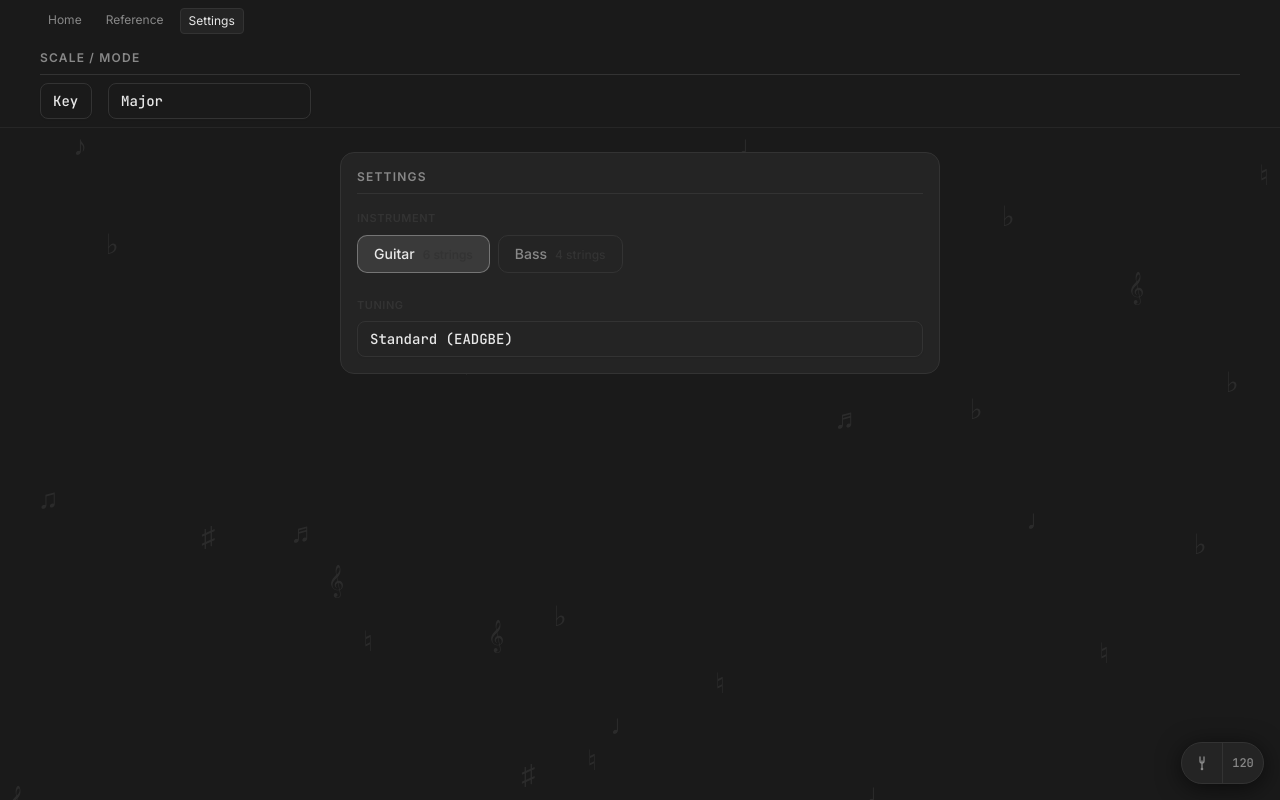
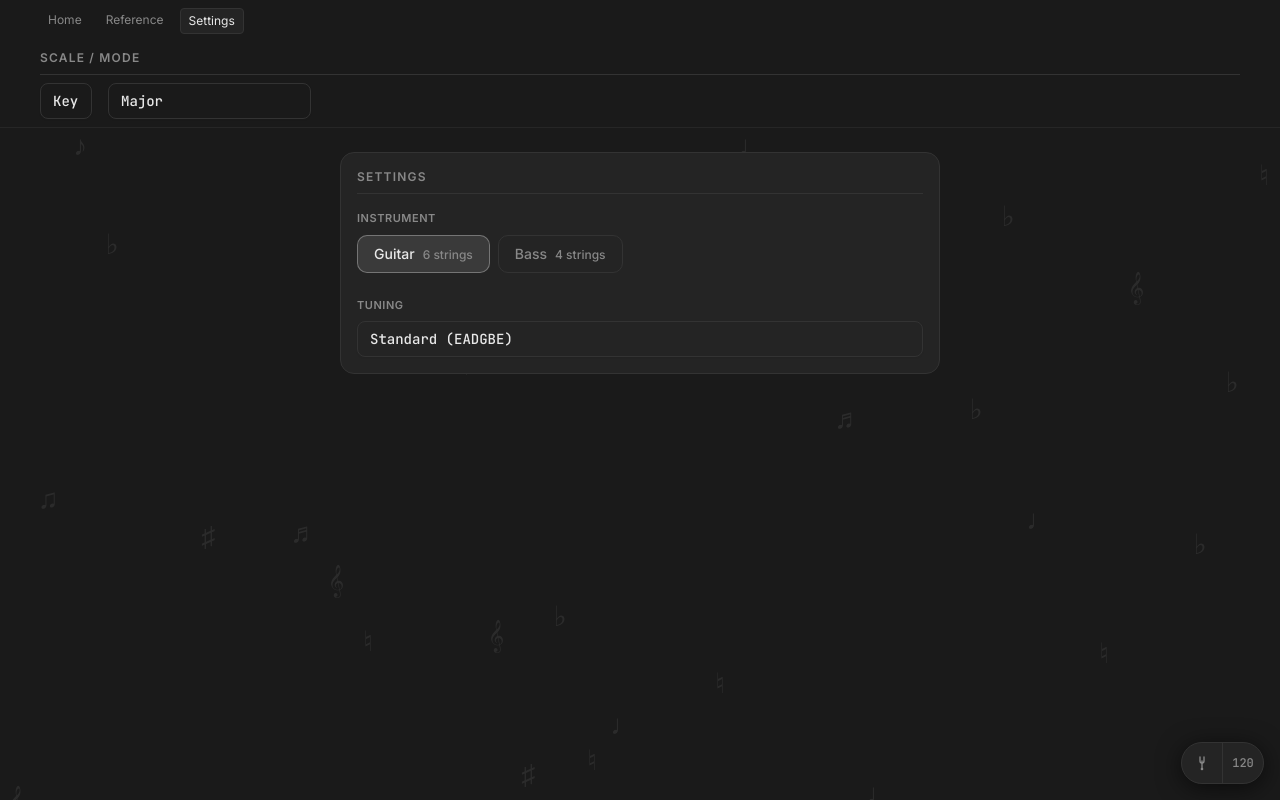
Before and after one commit to javagaba/guitar-reference, a React (Vite) app: page /settings in a window 1280 px wide. Built offline with nearby package versions, Linux system fonts and the light colour scheme.

Commit message:
(imp) Styling improvements

```diff
--- a/src/components/Fretboard.tsx
+++ b/src/components/Fretboard.tsx
@@ -88,7 +88,10 @@ export function Fretboard() {
   return (
     <Card className="mx-auto mt-6 max-w-300">
       <div className="flex items-center justify-between">
-        <SectionTitle>{instrument.label} [{selectedTuning.name}]</SectionTitle>
+        <SectionTitle>
+          {instrument.label}
+          <span className="ml-2 normal-case tracking-normal text-text font-mono">{selectedTuning.name}</span>
+        </SectionTitle>
         {hasScale && (
           <ToggleGroup
             type="single"
--- a/src/pages/SettingsPage.tsx
+++ b/src/pages/SettingsPage.tsx
@@ -21,7 +21,7 @@ export function SettingsPage() {
 
         {/* Instrument */}
         <div className="mt-4">
-          <label className="mb-2 block text-[11px] font-semibold uppercase tracking-wider text-muted">
+          <label className="mb-2 block text-[11px] font-semibold uppercase tracking-wider text-subtle">
             Instrument
           </label>
           <div className="flex gap-2">
@@ -38,7 +38,7 @@ export function SettingsPage() {
                   }`}
                 >
                   {inst.label}
-                  <span className="ml-2 text-xs text-muted">
+                  <span className="ml-2 text-xs text-subtle">
                     {inst.stringCount} strings
                   </span>
                 </button>
@@ -49,7 +49,7 @@ export function SettingsPage() {
 
         {/* Tuning */}
         <div className="mt-6">
-          <label className="mb-2 block text-[11px] font-semibold uppercase tracking-wider text-muted">
+          <label className="mb-2 block text-[11px] font-semibold uppercase tracking-wider text-subtle">
             Tuning
           </label>
           <SelectNative
```
